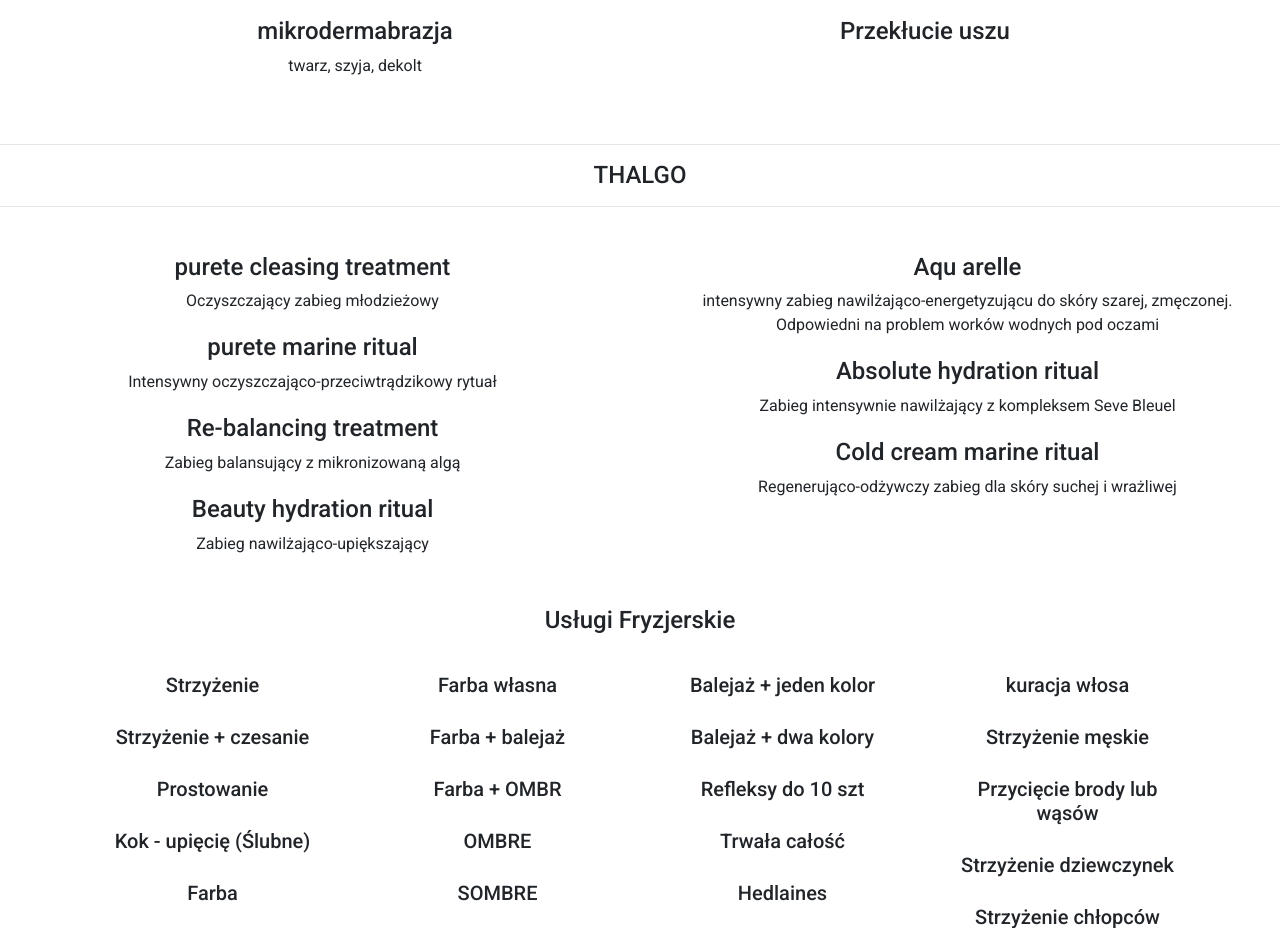
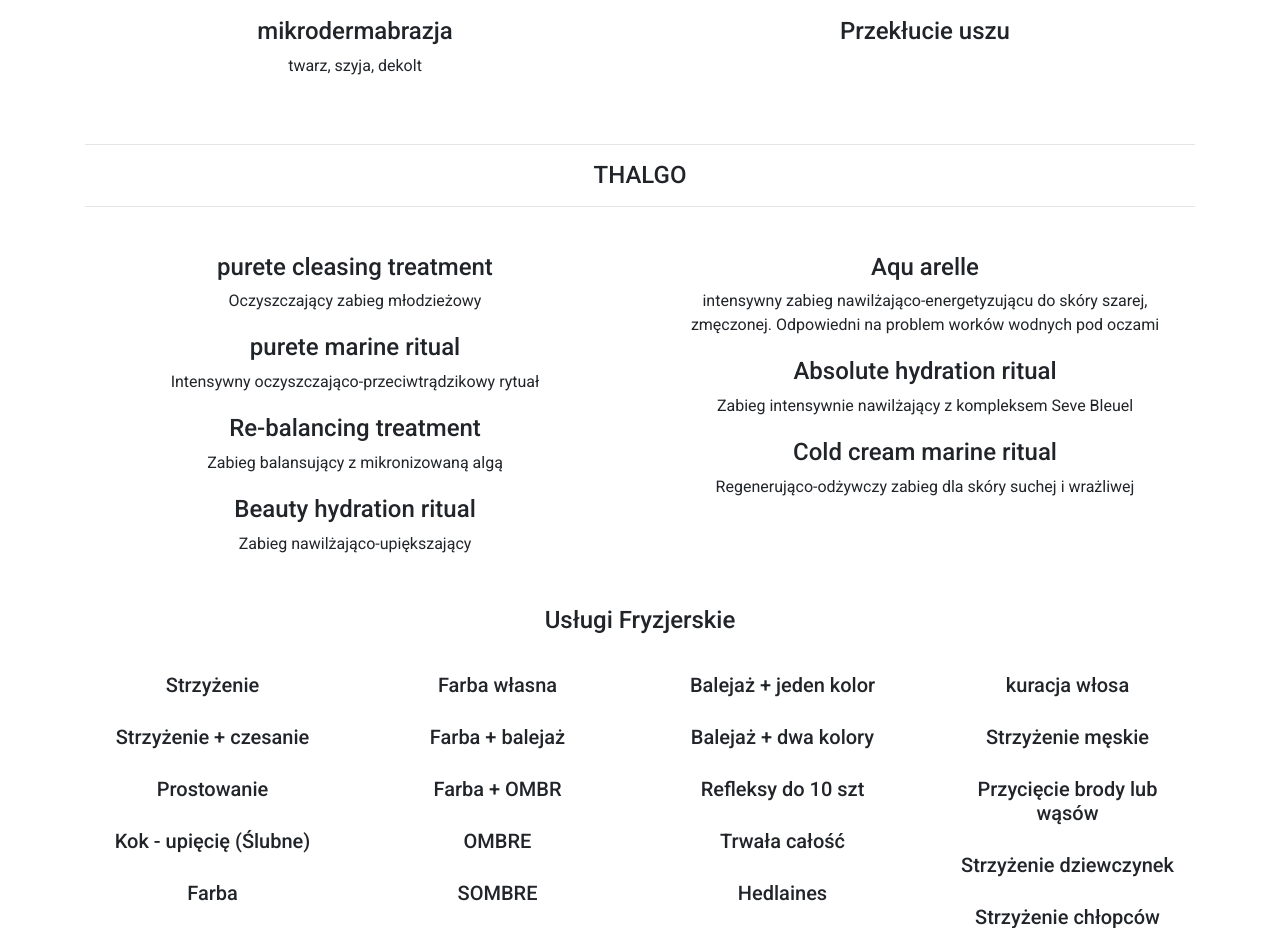
Before and after one commit to MateuszTryniszewski/wenus, a plain HTML site: page index.html in a window 1280 px wide. Shown: the part 1843-2771 px from the top of the page. Drawn offline with nearby package versions, Linux system fonts and the light colour scheme.

Commit message:
poprawka

```diff
--- a/index.html
+++ b/index.html
@@ -230,7 +230,9 @@
     </div>
   </div>
  <!-- thalgo -->
-      <div class="row" id="THALGO">
+ <div class="container-fluid" id="THALGO">
+      <div class="container">
+      <div class="row" >
         <div class="col-xs-12 col-sm-12 col-lg-12 text-center">
           <hr>
           <h4>THALGO</h4>
@@ -275,6 +277,8 @@
         </div>
         </div>
       </div>
+      </div>
+ </div>
 
   <div class="container-fluid" id="fryzjerskie">
 
```
